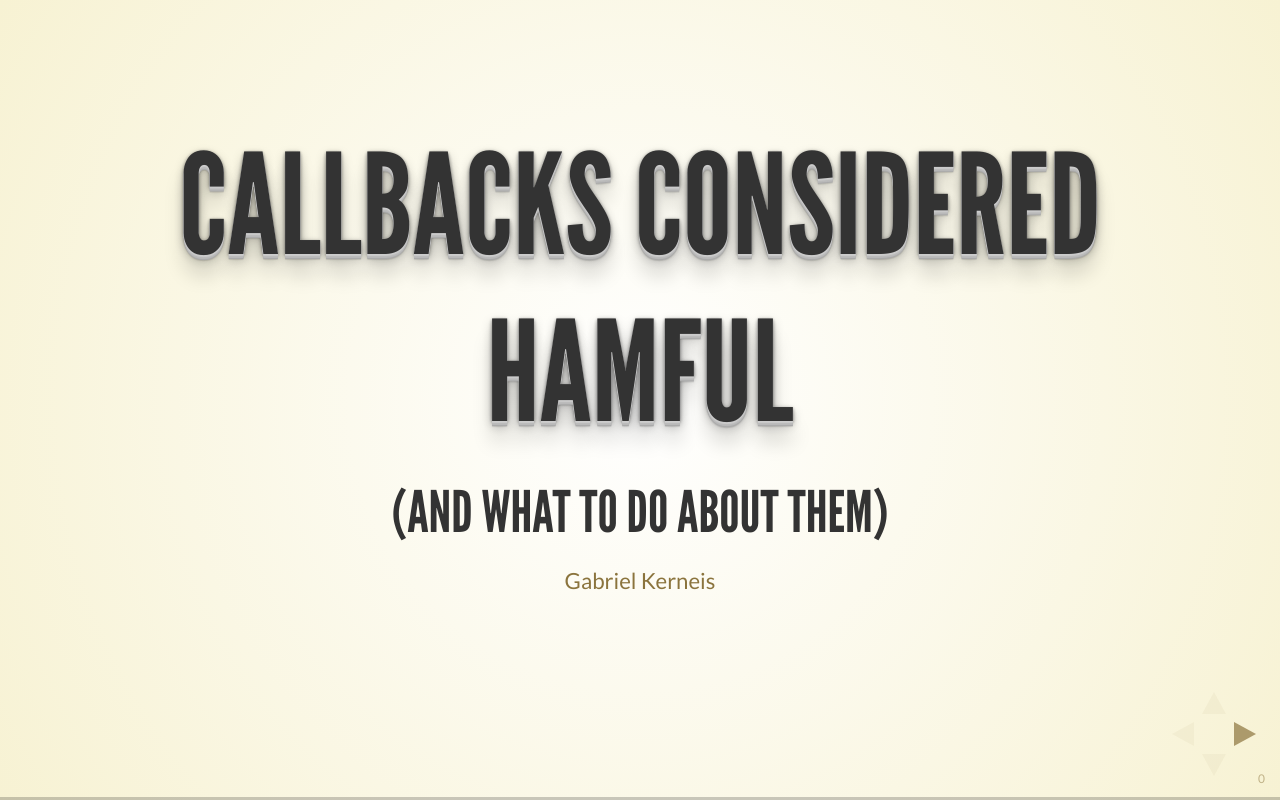
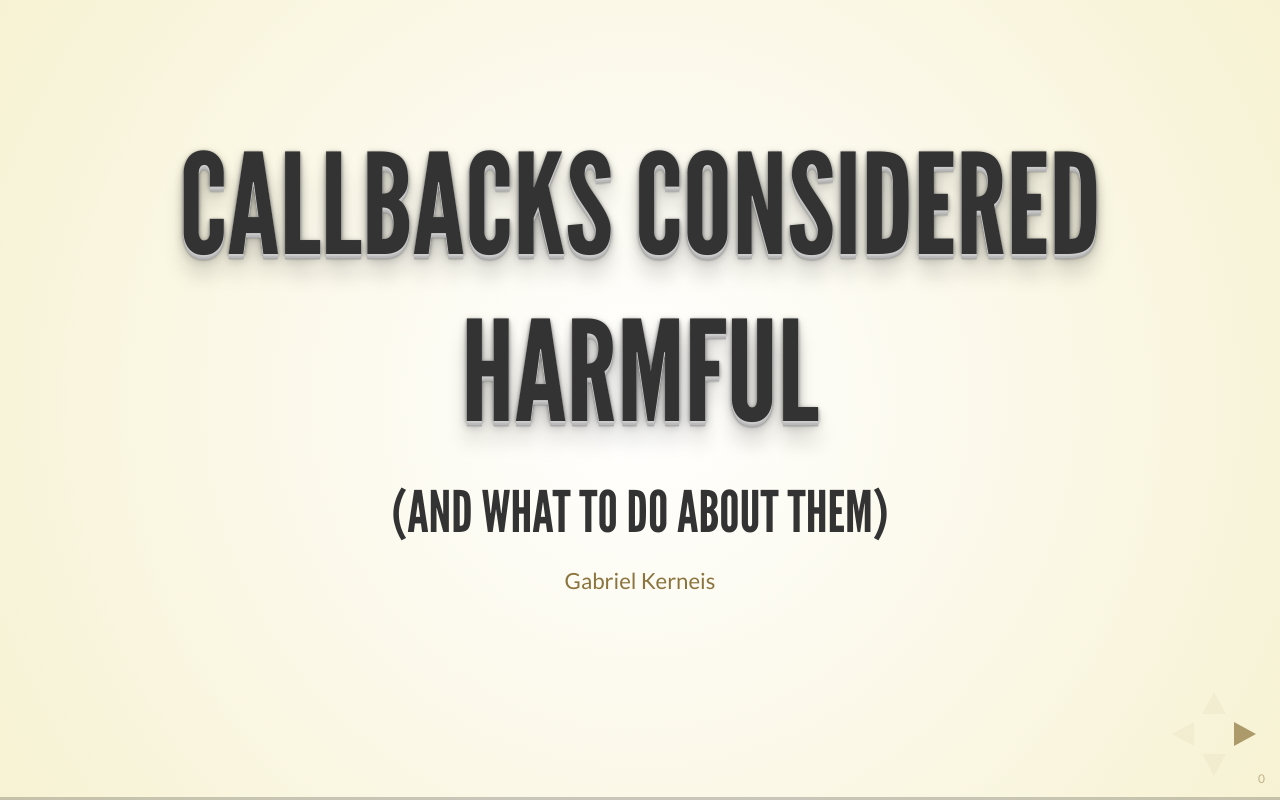
Before and after one commit to Zabrane/woc15, a website: page index.html in a window 1280 px wide. Drawn offline with Linux system fonts and the light colour scheme.

Commit message:
thank you Laurent

```diff
--- a/index.html
+++ b/index.html
@@ -42,7 +42,7 @@
       <div class="slides">
 
         <section>
-          <h1>Callbacks considered hamful</h1>
+          <h1>Callbacks considered harmful</h1>
           <h3>(and what to do about them)</h3>
           <p>
             <small><a href="http://gabriel.kerneis.info">Gabriel Kerneis</a></small>
```
